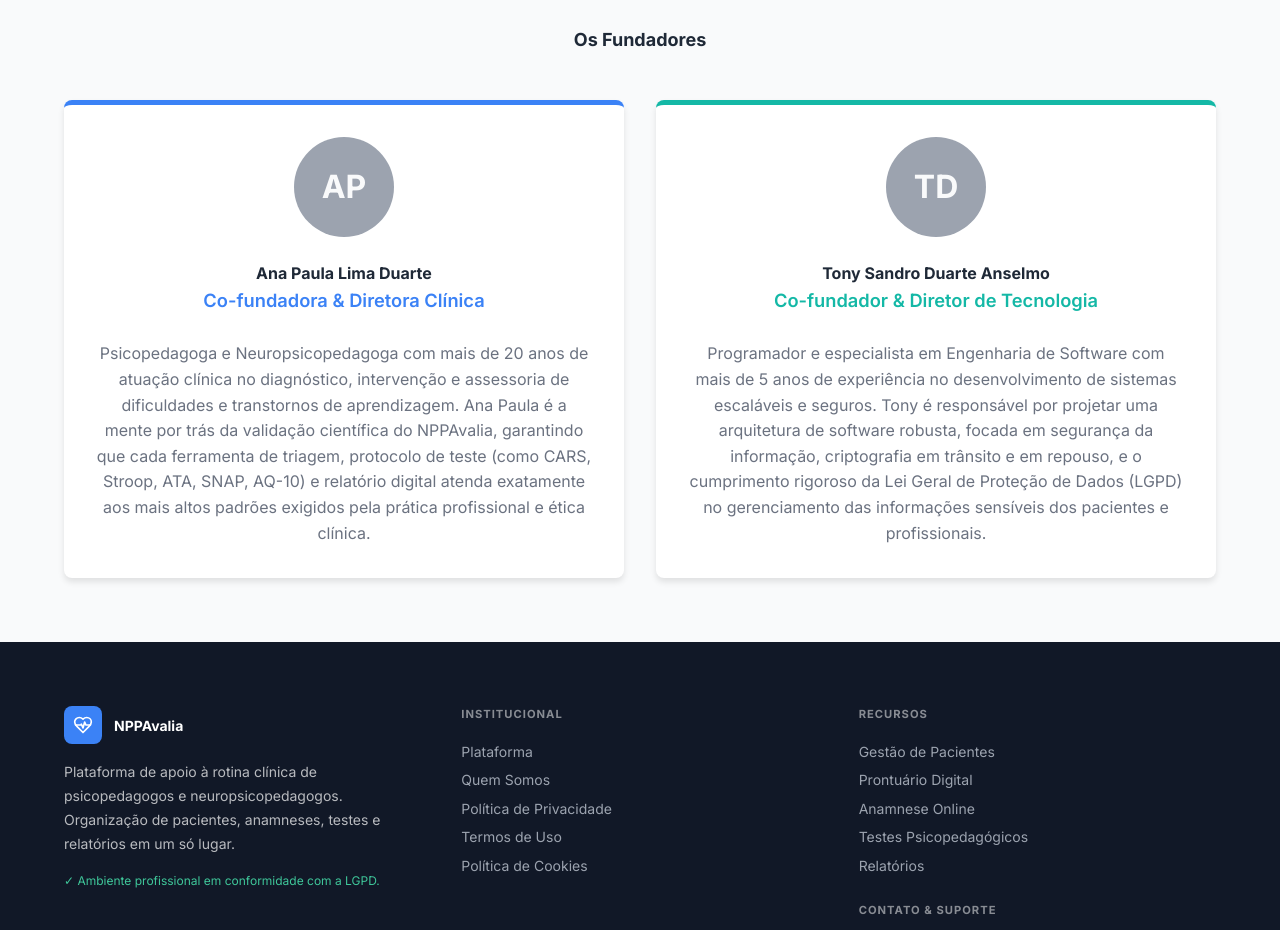
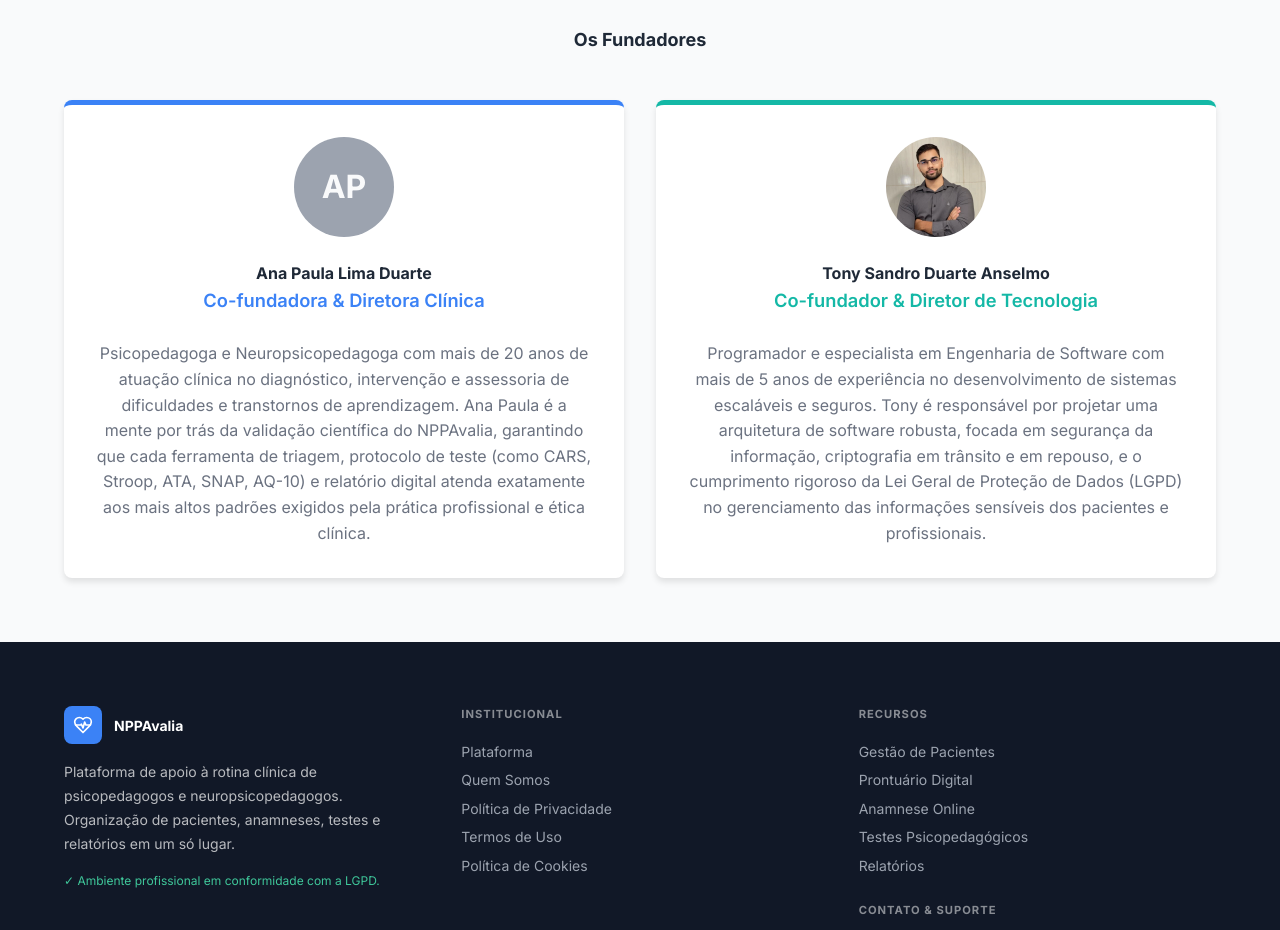
Before and after one commit to TonySandro/psico-project, a React (Vite) app: page /quem-somos in a window 1280 px wide. Shown: the part 1020-1950 px from the top of the page. Built offline with nearby package versions, Linux system fonts and the light colour scheme; no server answers.

Commit message:
feat: add About Us page with team bios and professional mission statement

```diff
--- a/src/pages/AboutUsPage.tsx
+++ b/src/pages/AboutUsPage.tsx
@@ -184,6 +184,8 @@
                     >
                       <Stack spacing={3} alignItems="center" textAlign="center">
                         <Avatar
+                          src="/photos/tony-s-duarte-anselmo.webp"
+                          alt="Tony Sandro Duarte Anselmo"
                           sx={{
                             width: 100,
                             height: 100,
```
Also changed, not shown: public/photos/tony-s-duarte-anselmo.webp (added).
